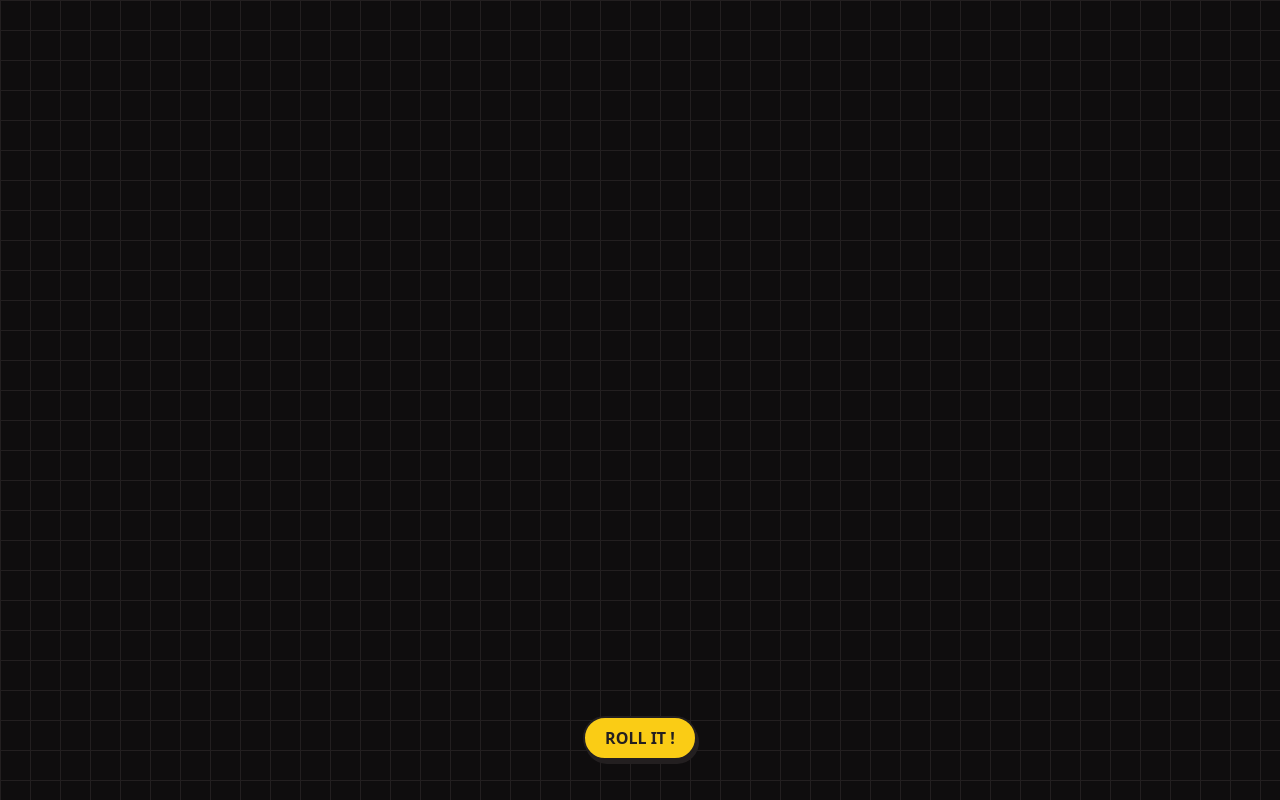
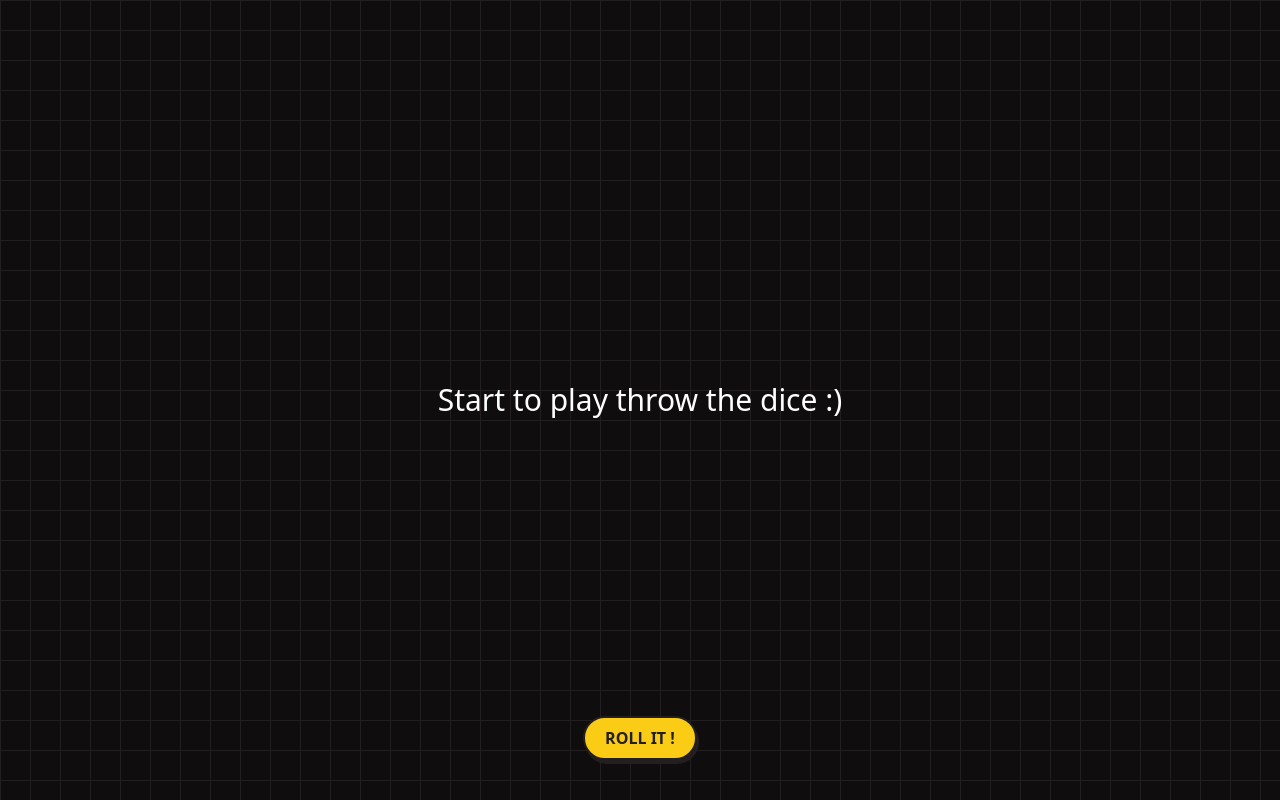
Before and after one commit to UnMugViolet/dice-roller, a Vue app in the folder dice-roller/: page / in a window 1280 px wide. Built offline with nearby package versions, Linux system fonts and the light colour scheme.

Commit message:
Add default text

```diff
--- a/dice-roller/src/components/HelloWorld.vue
+++ b/dice-roller/src/components/HelloWorld.vue
@@ -6,8 +6,9 @@
   </div>
 
   <section class="w-screen h-screen bg-coal bg-image-square overflow-hidden">
-    <div v-if="randomNumber" class="w-full h-full flex justify-center items-center">
-        <div class="face text-white">{{ randomNumber }}</div>
+    <div class="w-full h-full flex justify-center items-center">
+        <div v-if="randomNumber" class="face text-white">{{ randomNumber }}</div>
+        <h1 v-else class="text-white text-3xl">Start to play throw the dice :) </h1>
     </div>
   </section>
 </template>
```
